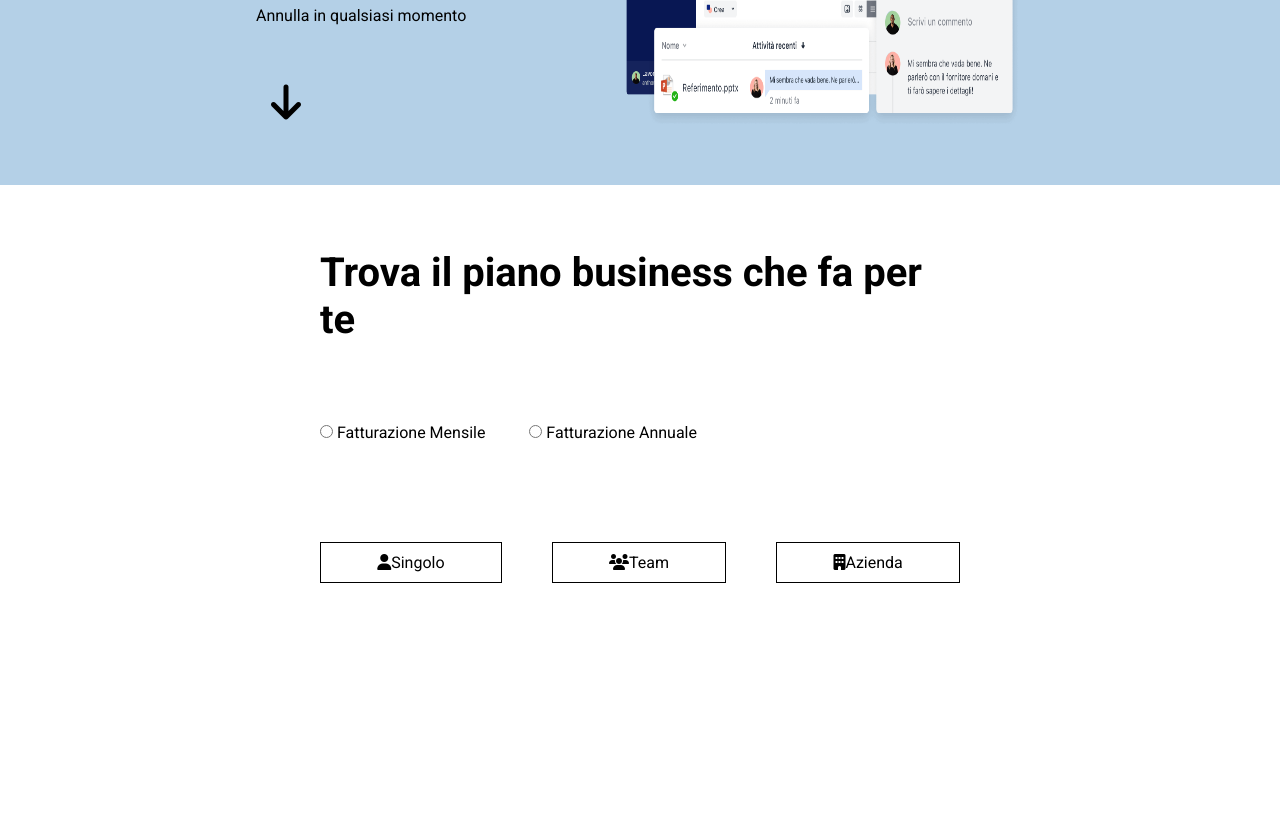
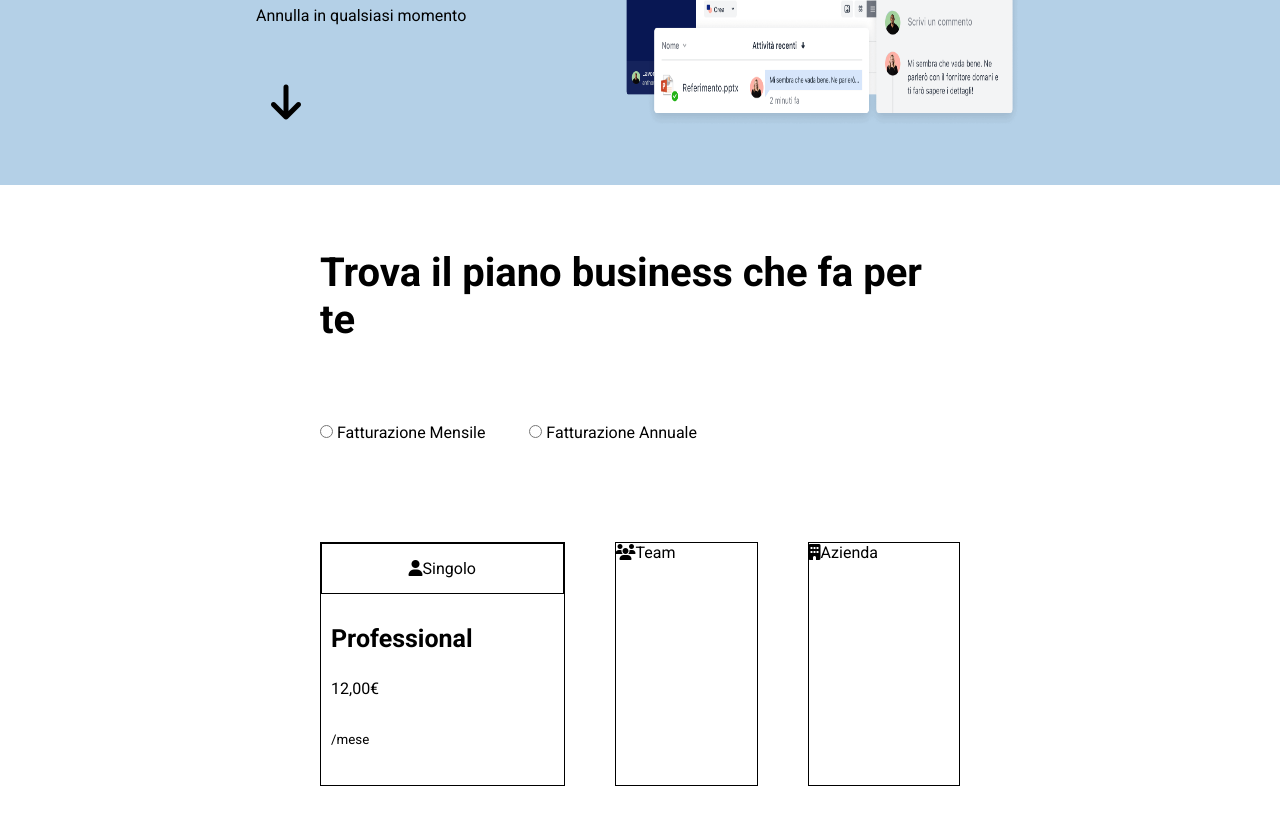
Before and after one commit to Herenyon/htmlcss-dropbox, a plain HTML site: page index.html in a window 1280 px wide. Shown: the part 619-1443 px from the top of the page. Before the commit the page ends 1266 px from the top, so only its background shows below. Drawn offline with Linux system fonts and the light colour scheme.

Commit message:
inizio piano abbonamento singolo

```diff
--- a/index.html
+++ b/index.html
@@ -100,8 +100,20 @@
                 </div>
             </div>
             <div class="container-abbonamenti">
-                <div class="abbonamento-singolo"><i class="fa-solid fa-user"></i>Singolo</div>
+                <div class="abbonamento-singolo">
+                    <div class="tipo-abbonamento">
+                        <i class="fa-solid fa-user"></i>Singolo
+                    </div>
+                    <div class="titolo-abbonamento">
+                        <h3>Professional</h3>
+                        <div>12,00€</div>
+                        <small>/mese</small>
+                    </div>
+                </div>
+
+
                 <div class="abbonamento-team"><i class="fa-solid fa-users"></i>Team</div>
+
                 <div class="abbonamento-azienda"><i class="fa-solid fa-building"></i>Azienda</div>
 
 
--- a/style-css/style.css
+++ b/style-css/style.css
@@ -139,6 +139,22 @@ h2{
     flex-grow: 1;
     border: 1px solid black;
     justify-content: space-between;
+
+
+}
+.tipo-abbonamento{
+    padding: 15px 5px;
+    border: 1px solid black;
     text-align: center;
-    padding: 10px 10px;
+
 }
+
+.titolo-abbonamento{
+    line-height: 50px;
+    padding: 20px 10px;
+}
+
+.titolo-abbonamento h3{
+
+    font-size: 25px;
+}
```
